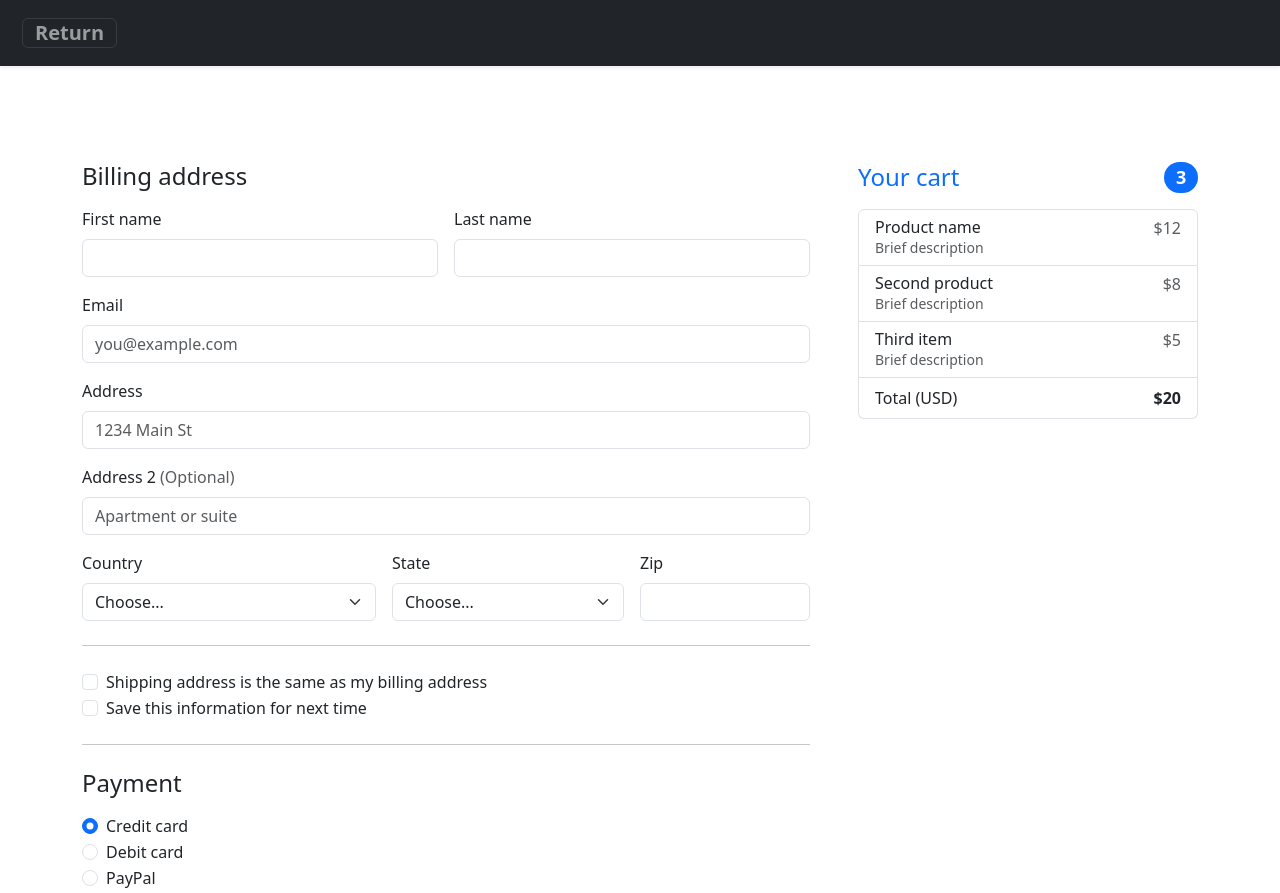
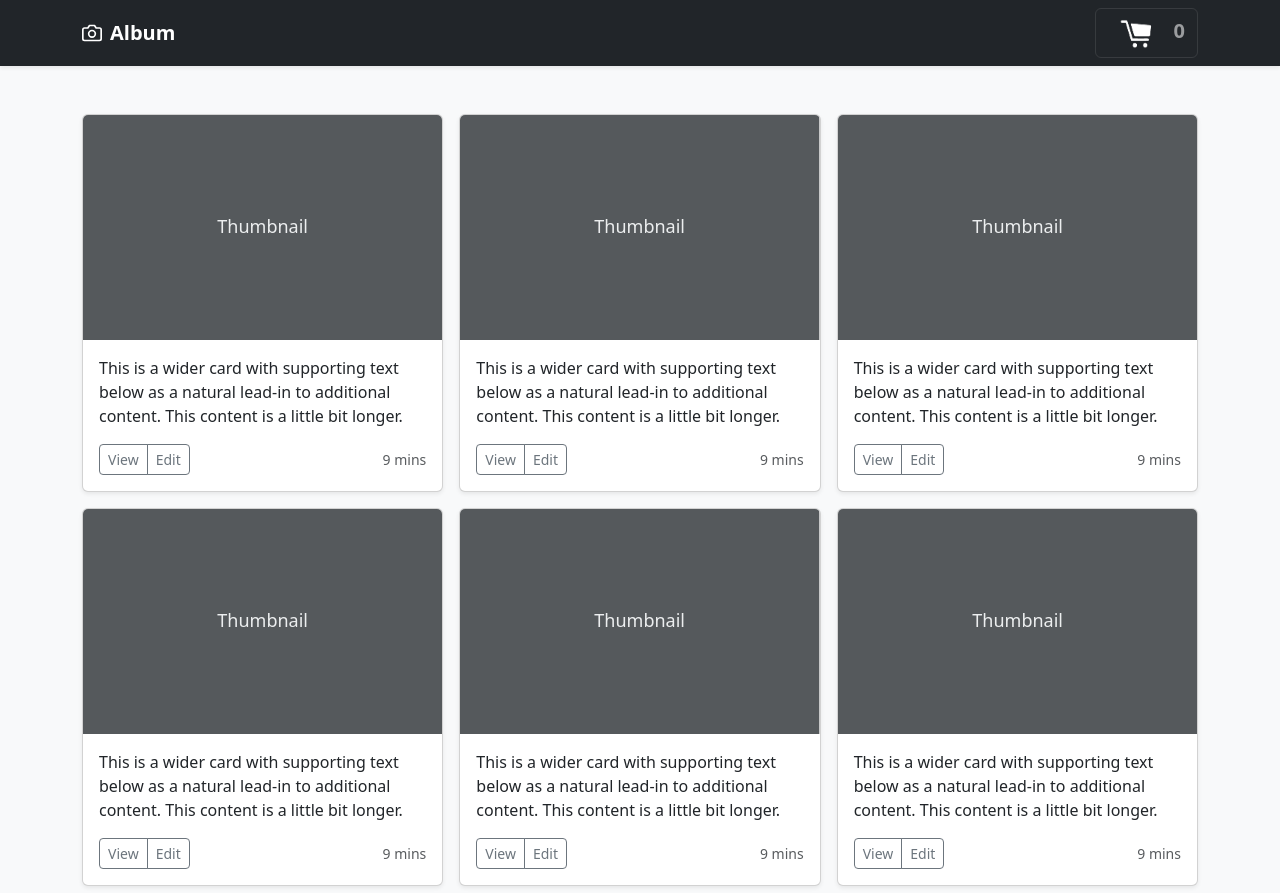
Before and after one commit to j-vandy/ComS319_Assignment02, a plain HTML site: page index.html in a window 1280 px wide. Shown: the top 893 px of the page. Drawn offline with nearby package versions, Linux system fonts and the light colour scheme; a script that the page names is missing.

Commit message:
reverted test case

```diff
--- a/index.html
+++ b/index.html
@@ -73,7 +73,7 @@
     <!-- WE MIGHT WANT TO USE A JSON FILE TO HOLD IMG/PRICE/DESCRIPTION -->
 
     <!-- BROWSE VIEW PAGE -->
-    <div id="BrowseView" style="display:none;">
+    <div id="BrowseView" style="display:block;">
         <!-- FOR AN EXAMPLE OF CHANGING PAGES -->
         <!-- <a class="navbar-brand" href="#home" onclick="goHome();">DHT11 Server</a> -->
 
@@ -105,6 +105,7 @@
                 </a>
                 <button class="navbar-toggler" type="button" data-bs-toggle="collapse" data-bs-target="#navbarHeader" aria-controls="navbarHeader" aria-expanded="false" aria-label="Toggle navigation" onclick="displayCartView()">
                     <img src="images/shoppingcart.png" alt="Shopping Cart" style="width: 60px; height: 40px;">
+                    <strong>0</strong>
                 </button>
                 </div>
             </div>
@@ -278,7 +279,7 @@
 
 
     <!-- CART VIEW PAGE -->
-    <div id="CartView" style="display:block;">
+    <div id="CartView" style="display:none;">
         <header>
             <div class="collapse bg-dark" id="navbarHeader">
                 <div class="container">
```
